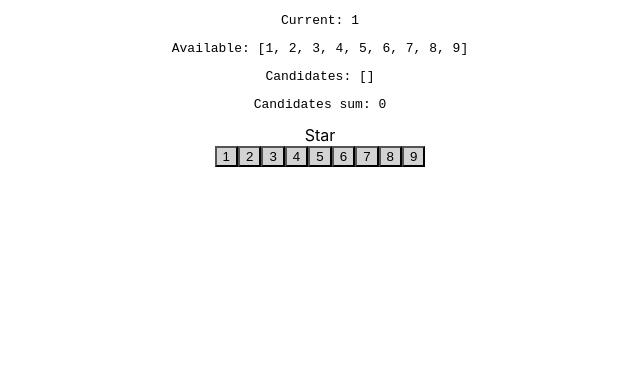
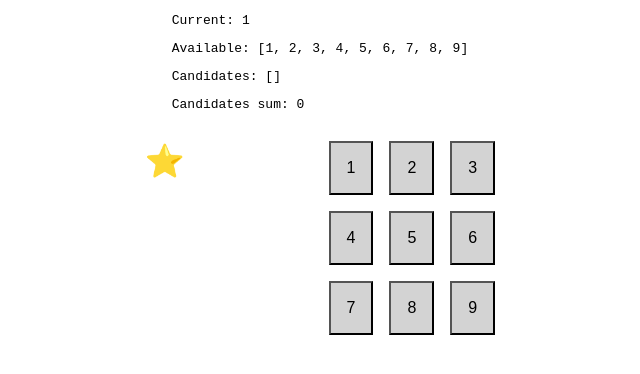
Before and after one commit to williamthome/star-game, a React (Create React App) app: page / in a window 1280 px wide. Shown: the top 374 px of the page, without its empty margins (320-960 px from the left). Built offline with nearby package versions, Linux system fonts and the light colour scheme.

Commit message:
refactor: apply some style

```diff
--- a/src/App.css
+++ b/src/App.css
@@ -1,38 +1,34 @@
-.App {
-  text-align: center;
+main {
+  display: flex;
+  flex-direction: column;
+  align-items: center;
 }
 
-.App-logo {
-  height: 40vmin;
-  pointer-events: none;
+.content {
+  display: flex;
 }
 
-@media (prefers-reduced-motion: no-preference) {
-  .App-logo {
-    animation: App-logo-spin infinite 20s linear;
-  }
+.display {
+  display: grid;
+  grid-template-columns: repeat(3, 1fr);
+  gap: 1rem;
+  max-width: 200px;
+  padding: 1rem;
+  height: fit-content;
 }
 
-.App-header {
-  background-color: #282c34;
-  min-height: 100vh;
+.star {
+  font-size: 2rem;
+}
+
+.play-again {
   display: flex;
   flex-direction: column;
   align-items: center;
   justify-content: center;
-  font-size: calc(10px + 2vmin);
-  color: white;
 }
 
-.App-link {
-  color: #61dafb;
+.number-button {
+  font-size: 1rem;
+  padding: 1rem;
 }
-
-@keyframes App-logo-spin {
-  from {
-    transform: rotate(0deg);
-  }
-  to {
-    transform: rotate(360deg);
-  }
-}
--- a/src/App.js
+++ b/src/App.js
@@ -38,13 +38,14 @@ function App() {
         : used
 
   return (
-    <main className="App">
-      <div>
+    <main>
+      <header>
         <pre>Current: {starsCount}</pre>
         <pre>Available: [{availableNumbers.join(", ")}]</pre>
         <pre>Candidates: [{candidateNumbers.join(", ")}]</pre>
         <pre>Candidates sum: {sum(candidateNumbers)}</pre>
-      </div>
+      </header>
+      <div className="content">
         <StarsDisplay
           gameState={gameState}
           starsCount={starsCount}
@@ -54,8 +55,9 @@ function App() {
           statusFn={numberStatus}
           onClick={handleNumberClick}
         />
+      </div>
     </main>
-  );
+  )
 }
 
 export default App;
--- a/src/numbers/NumberButton.js
+++ b/src/numbers/NumberButton.js
@@ -3,6 +3,7 @@ export const NumberButton = (props) => {
   const { color, backgroundColor } = status
 
   return <button
+    className="number-button"
     style={{ color, backgroundColor }}
     onClick={onClick(number, status)}
   >
--- a/src/numbers/NumbersDisplay.js
+++ b/src/numbers/NumbersDisplay.js
@@ -1,8 +1,8 @@
-import { NumberButton } from './NumberButton'
-import { range } from '../utils'
+import { NumberButton } from "./NumberButton"
+import { range } from "../utils"
 
 export const NumbersDisplay = ({ count, statusFn, onClick }) => {
-  return <div>
+  return <div className="display">
     {range(1, count)
       .map(number =>
         <NumberButton
--- a/src/stars/PlayAgain.js
+++ b/src/stars/PlayAgain.js
@@ -1,7 +1,7 @@
 import { GameState } from '../constants'
 
 export const PlayAgain = ({ gameState }) => {
-  return <div>
+  return <div className="play-again">
     <span style={{ marginRight: "0.5rem" }} >
       {gameState === GameState.WON ? "Won" : "Lose"}
     </span>
--- a/src/stars/Star.js
+++ b/src/stars/Star.js
@@ -1,3 +1,3 @@
 export const Star = () => {
-  return <span>Star</span>
+  return <span className="star">⭐</span>
 }
--- a/src/stars/StarsDisplay.js
+++ b/src/stars/StarsDisplay.js
@@ -6,7 +6,7 @@ import { range } from '../utils'
 export const StarsDisplay = ({ gameState, starsCount }) => {
   return <>
     {gameState === GameState.PLAYING
-      ? <div className="stars">
+      ? <div className="display">
         {range(1, starsCount)
           .map(starId =>
             <Star key={starId} />
```
Lines whose indentation alone changed are shown as unchanged.
